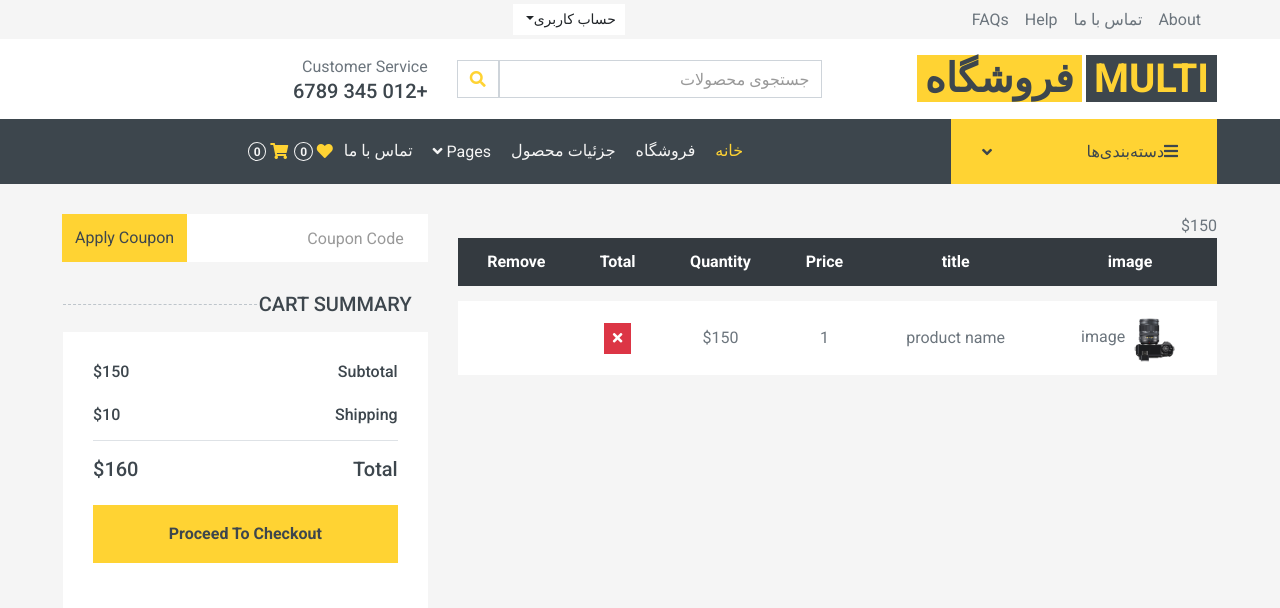
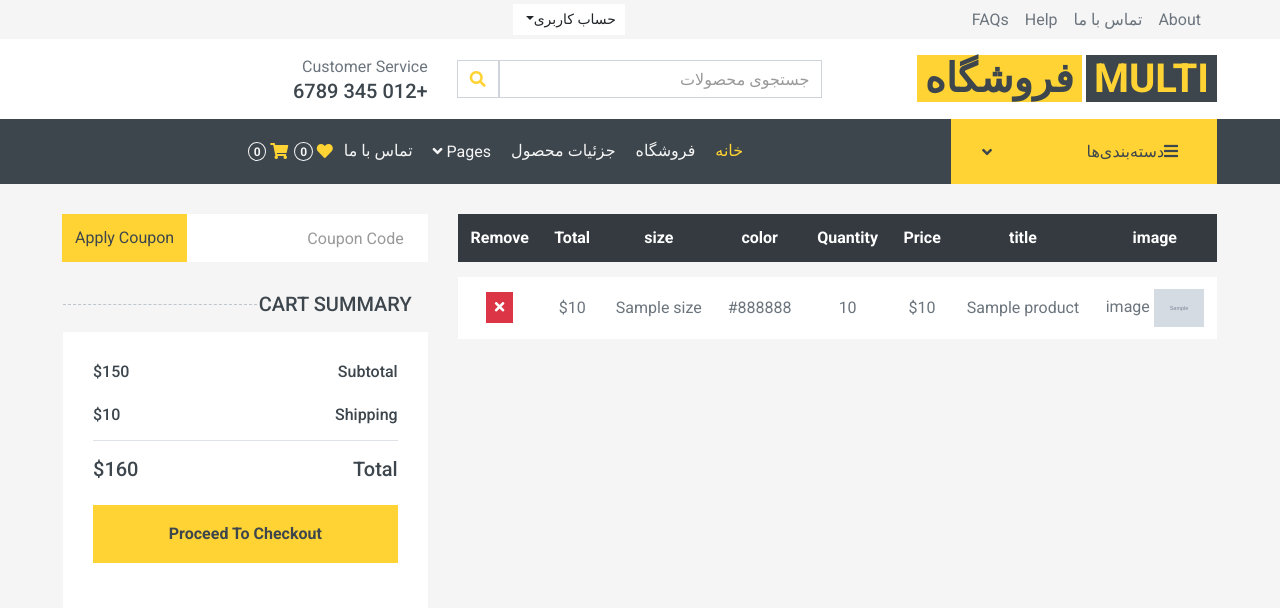
Before and after one commit to arman-031/django-ecommerce, a Django app: template cart/templates/cart/cart_detail.html in a window 1280 px wide. Shown: the top 608 px of the page. Run offline with Django 5.2, Linux system fonts and the light colour scheme; the template is opened without the code that fills it: most values are stand-ins (such as "Sample title", 1, 10 or a date in 2020); grey boxes marked "Sample" are stand-in pictures; some libraries are stand-ins or nearby versions.

Commit message:
add cart

```diff
--- a/cart/templates/cart/cart_detail.html
+++ b/cart/templates/cart/cart_detail.html
@@ -12,22 +12,29 @@
                     <th>title</th>
                     <th>Price</th>
                     <th>Quantity</th>
+                    <th>color</th>
+                    <th>size</th>
                     <th>Total</th>
                     <th>Remove</th>
                 </tr>
                 </thead>
                 <tbody class="align-middle">
+                {% for item in cart %}
                 <tr>
-                    <td class="align-middle"><img src="img/product-1.jpg" alt="" style="width: 50px;"> image</td>
-                    <td class="align-middle"> product name</td
-                    <td class="align-middle">$150</td>
-                    <td class="align-middle">1
+                    <td class="align-middle"><img src="{{item.product.image.url}}" alt="" style="width: 50px;"> image
                     </td>
-                    <td class="align-middle">$150</td>
+                    <td class="align-middle"> {{item.product.title}}</td>
+                    <td class="align-middle">${{item.price}}</td>
+                    <td class="align-middle">{{item.quantity}}</td>
+                    <td class="align-middle">{{item.color}}</td>
+                    <td class="align-middle">{{item.size}}</td>
+                    <td class="align-middle">${{item.total}}</td>
                     <td class="align-middle">
-                        <button class="btn btn-sm btn-danger"><i class="fa fa-times"></i></button>
+                        <a href="{% url 'cart:cart_del' item.unique_id %}" class="btn btn-sm btn-danger"><i
+                                class="fa fa-times"></i> </a>
                     </td>
                 </tr>
+                {%endfor %}
 
                 </tbody>
             </table>
--- a/cart/urls.py
+++ b/cart/urls.py
@@ -1,11 +1,12 @@
 from django.urls import path
 
-from .import views
+from . import views
 
 app_name = 'cart'
 
 urlpatterns = [
-    path('',views.CartDetailView.as_view(),name='cart_detail'),
+    path('', views.CartDetailView.as_view(), name='cart_detail'),
     path('add/<int:pk>', views.CartAddView.as_view(), name='cart_add'),
+    path('delete/<str:id>', views.CartDeleteView.as_view(), name='cart_del'),
 
 ]
```
Also changed, not shown: cart/cart_module.py (+29 -11 lines), cart/views.py (+15 -5 lines), db.sqlite3.
